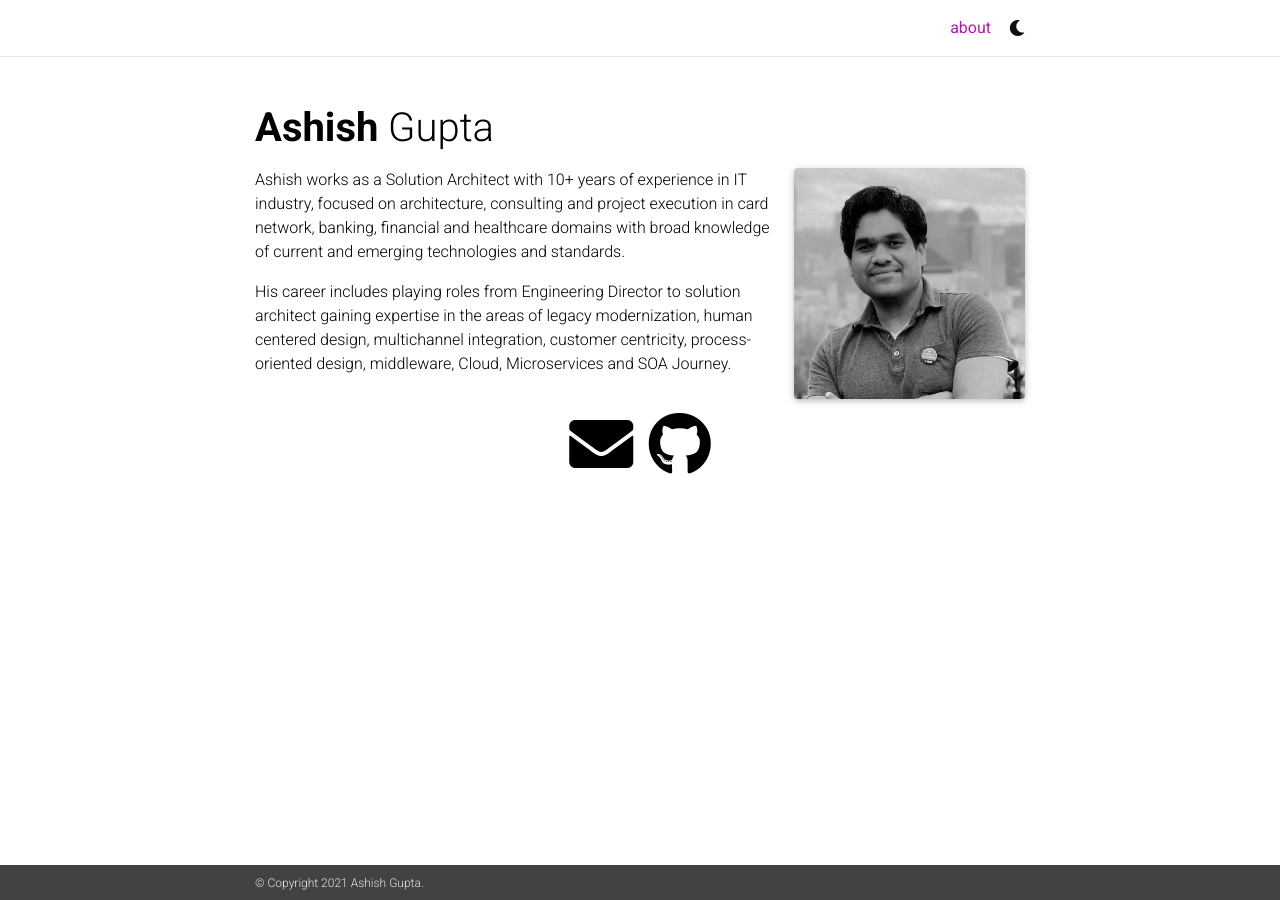
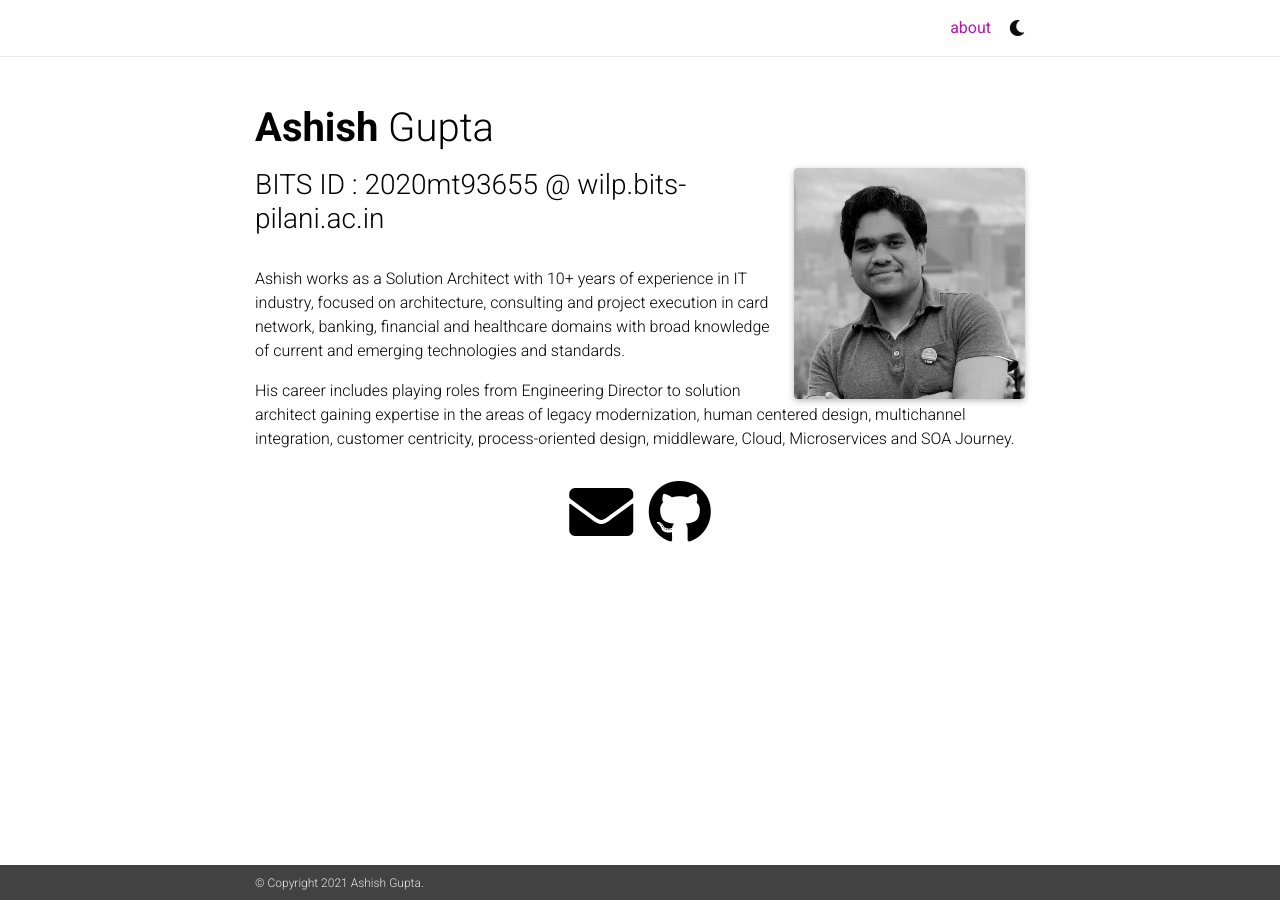
Before and after one commit to ashgupta1489/ashgupta1489.github.io, a Jekyll site: the page built from _pages/about.md, in a window 1280 px wide. Built offline with Jekyll 4.4.1, drawn with Linux system fonts in a browser that asks for light colours; nearby versions of some CDN libraries; comment, search, counter and statistics services are not loaded; a style sheet for code colours, icons or effects is not loaded.

```diff
--- a/_pages/about.md
+++ b/_pages/about.md
@@ -16,7 +16,8 @@
 selected_papers: false # includes a list of papers marked as "selected={true}"
 social: true  # includes social icons at the bottom of the page
 ---
-
+<h3> BITS ID : 2020mt93655 @ wilp.bits-pilani.ac.in</h3>
+<br>
 Ashish works as a Solution Architect with 10+ years of experience in IT industry, focused on architecture, consulting and project execution in card network, banking, financial and healthcare domains with broad knowledge of current and emerging technologies and standards.
 
   His career includes playing roles from Engineering Director to solution architect gaining expertise in the areas of legacy modernization, human centered design, multichannel integration, customer centricity, process-oriented design, middleware, Cloud, Microservices and SOA Journey.
```
